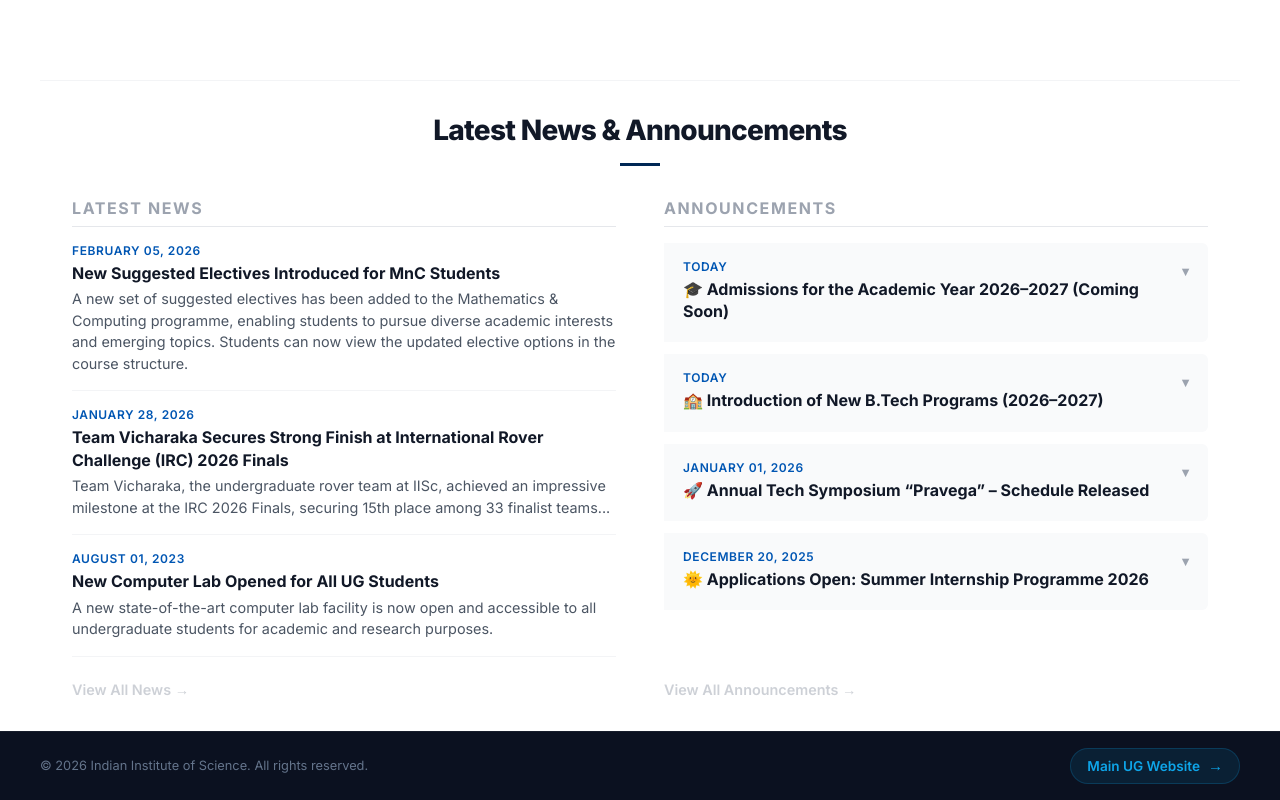
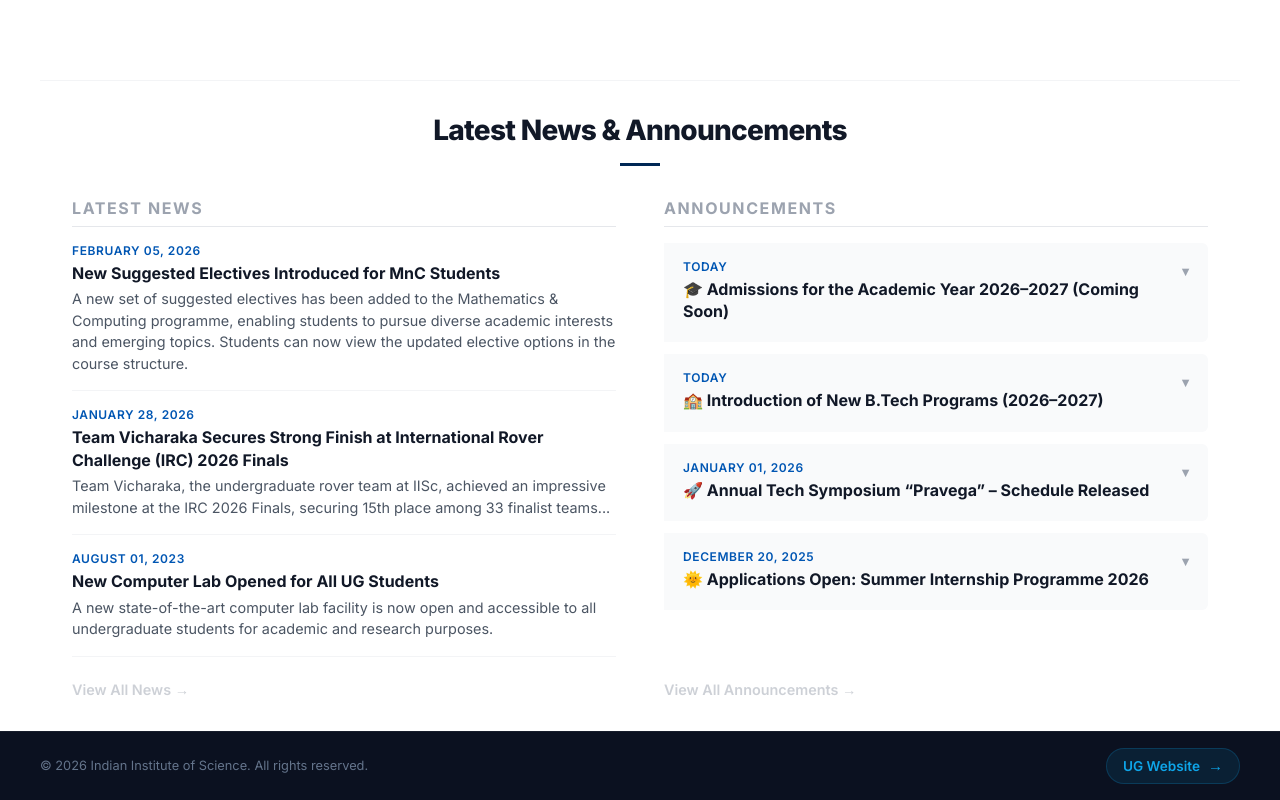
Before and after one commit to vijaykhanna99/B-Tech-website, a Next.js app: page / in a window 1280 px wide. Shown: the part 1417-2217 px from the top of the page. Built offline with nearby package versions, Linux system fonts and the light colour scheme.

Commit message:
Re-directing to UG website

```diff
--- a/src/components/Footer.tsx
+++ b/src/components/Footer.tsx
@@ -8,8 +8,8 @@ const Footer = () => {
             <div className={styles.container}>
                 <div className={styles.compactRow}>
                     <p className={styles.copyright}>© 2026 Indian Institute of Science. All rights reserved.</p>
-                    <Link href="https://bs-ug.iisc.ac.in/" target="_blank" rel="noopener noreferrer" className={styles.noticeableLink}>
-                        Main UG Website <span className={styles.arrow}>→</span>
+                    <Link href="https://testug.iisc.ac.in/" target="_blank" rel="noopener noreferrer" className={styles.noticeableLink}>
+                        UG Website <span className={styles.arrow}>→</span>
                     </Link>
                 </div>
             </div>
```
